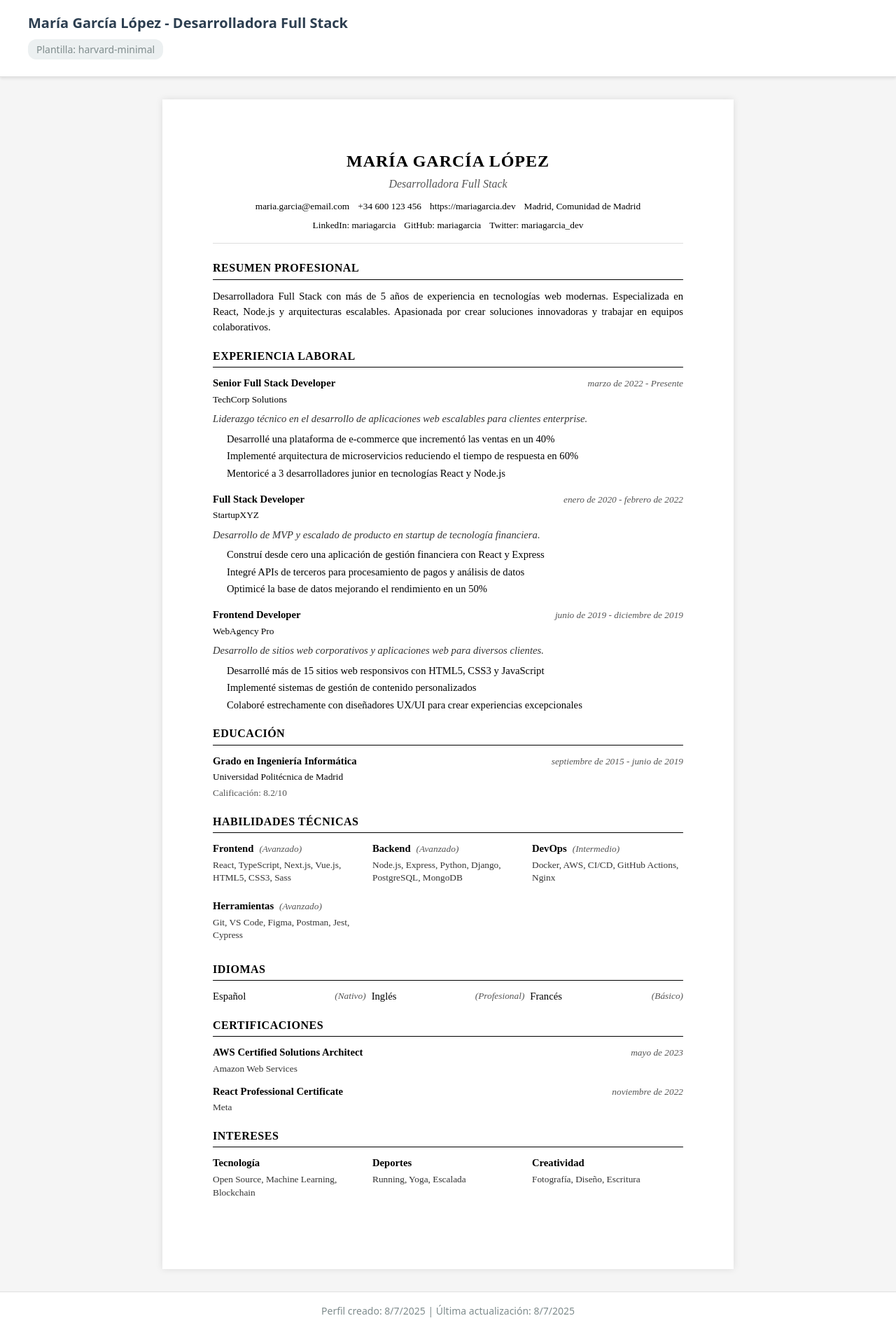
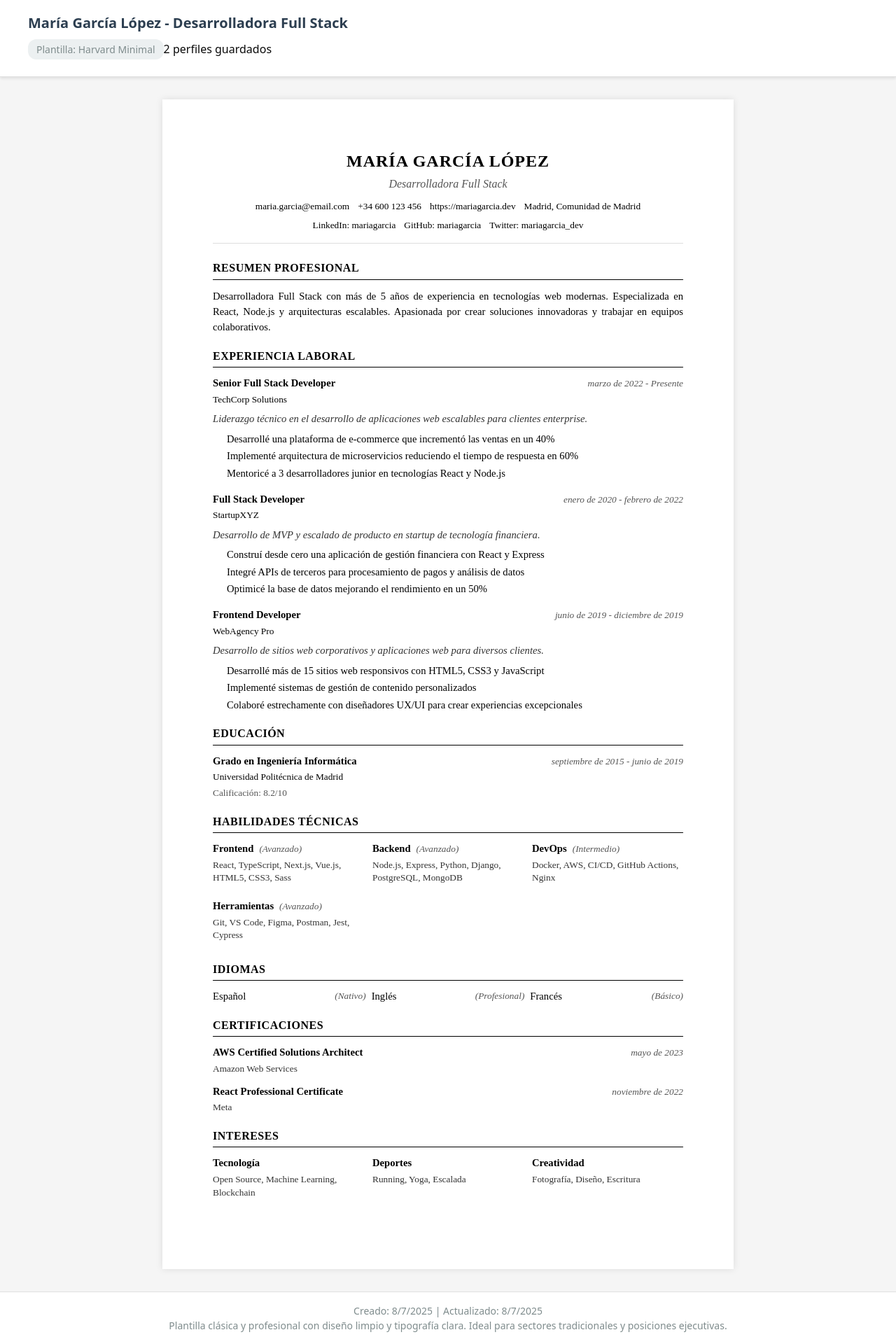
Before and after one commit to rcalaglez/icv-lite, a React (Vite) app: page / in a window 1280 px wide. Shown: the part 106-2026 px from the top of the page at 70% size. Before the commit the page ends 2005 px from the top, so only its background shows below. Built offline with nearby package versions, Linux system fonts and the light colour scheme.

Commit message:
feat: adding profiles linked to cv and template

```diff
--- a/src/App.tsx
+++ b/src/App.tsx
@@ -1,20 +1,25 @@
 import { useEffect } from "react";
 import { useResumeStore } from "./hooks/useResumeStore";
-import { HarvardMinimal } from "./templates/HarvardMinimal";
-
+import { ResumeRenderer } from "./components/ResumeRenderer";
 import "./App.css";
 import { sampleResumeData } from "./data/resumeExample";
+import { getDefaultTemplate, getTemplateById } from "./templates/templates";
 
-export default function App() {
-  const { profiles, getActiveProfile, createProfile, setActiveProfile } =
-    useResumeStore();
+function App() {
+  const {
+    profiles,
+    getActiveProfile,
+    createProfile,
+    setActiveProfile,
+    deleteProfile,
+  } = useResumeStore();
 
-  // Cargar datos de ejemplo al iniciar la aplicación si no hay perfiles
   useEffect(() => {
     if (profiles.length === 0) {
+      const defaultTemplate = getDefaultTemplate();
       const profileId = createProfile(
         "María García López - Desarrolladora Full Stack",
-        "harvard-minimal",
+        defaultTemplate,
         sampleResumeData
       );
       setActiveProfile(profileId);
@@ -34,6 +39,8 @@ export default function App() {
     );
   }
 
+  const templateInfo = getTemplateById(activeProfile.template.id);
+
   return (
     <div className="app-container">
       <header className="app-header">
@@ -43,29 +50,43 @@ export default function App() {
 
           <div className="profile-info">
             <h2 className="profile-name">{activeProfile.name}</h2>
-            <span className="profile-template">
-              Plantilla: {activeProfile.template}
-            </span>
+            <div className="profile-meta">
+              <span className="profile-template">
+                Plantilla: {templateInfo?.name || activeProfile.template.name}
+              </span>
+              <span className="profile-stats">
+                {profiles.length} perfil{profiles.length !== 1 ? "es" : ""}{" "}
+                guardado{profiles.length !== 1 ? "s" : ""}
+              </span>
+            </div>
           </div>
         </div>
       </header>
 
       <main className="app-main">
         <div className="resume-container">
-          {activeProfile.template === "harvard-minimal" && (
-            <HarvardMinimal data={activeProfile.data} />
-          )}
+          <ResumeRenderer
+            data={activeProfile.data}
+            template={activeProfile.template.id}
+          />
         </div>
       </main>
 
       <footer className="app-footer">
-        <p>
-          Perfil creado:{" "}
-          {new Date(activeProfile.createdAt).toLocaleDateString("es-ES")} |
-          Última actualización:{" "}
-          {new Date(activeProfile.updatedAt).toLocaleDateString("es-ES")}
-        </p>
+        <div className="footer-content">
+          <p className="footer-dates">
+            Creado:{" "}
+            {new Date(activeProfile.createdAt).toLocaleDateString("es-ES")} |
+            Actualizado:{" "}
+            {new Date(activeProfile.updatedAt).toLocaleDateString("es-ES")}
+          </p>
+          {templateInfo && (
+            <p className="footer-template-info">{templateInfo.description}</p>
+          )}
+        </div>
       </footer>
     </div>
   );
 }
+
+export default App;
--- /dev/null
+++ b/src/components/ResumeRenderer.tsx
@@ -0,0 +1,36 @@
+import React, { Suspense } from "react";
+import type { ResumeData, TemplateType } from "../types/resume";
+import { HarvardMinimal } from "../templates/HarvardMinimal";
+
+interface ResumeRendererProps {
+  data: ResumeData;
+  template: TemplateType;
+}
+
+const LoadingTemplate: React.FC = () => (
+  <div className="template-loading">
+    <p>Cargando plantilla...</p>
+  </div>
+);
+
+export const ResumeRenderer: React.FC<ResumeRendererProps> = ({
+  data,
+  template,
+}) => {
+  console.log(data, template);
+  const renderTemplate = () => {
+    switch (template) {
+      case "harvard-minimal":
+        return <HarvardMinimal data={data} />;
+      default:
+        return (
+          <div className="template-error">
+            <h3>Plantilla no encontrada</h3>
+            <p>La plantilla "{template}" no está disponible.</p>
+          </div>
+        );
+    }
+  };
+
+  return <Suspense fallback={<LoadingTemplate />}>{renderTemplate()}</Suspense>;
+};
--- a/src/hooks/useResumeStore.ts
+++ b/src/hooks/useResumeStore.ts
@@ -1,6 +1,6 @@
 import { create } from "zustand";
 import { persist } from "zustand/middleware";
-import type { ResumeData, CVProfile } from "../types/resume";
+import type { ResumeData, CVProfile, Template } from "../types/resume";
 
 interface ResumeStore {
   profiles: CVProfile[];
@@ -11,7 +11,7 @@ interface ResumeStore {
   getProfileById: (id: string) => CVProfile | null;
 
   // Actions
-  createProfile: (name: string, template: string, data: ResumeData) => string;
+  createProfile: (name: string, template: Template, data: ResumeData) => string;
   updateProfile: (id: string, updates: Partial<CVProfile>) => void;
   deleteProfile: (id: string) => void;
   setActiveProfile: (id: string | null) => void;
@@ -34,7 +34,7 @@ export const useResumeStore = create<ResumeStore>()(
         return profiles.find((p) => p.id === id) || null;
       },
 
-      createProfile: (name: string, template: string, data: ResumeData) => {
+      createProfile: (name: string, template: Template, data: ResumeData) => {
         const id = crypto.randomUUID();
         const now = new Date().toISOString();
 
--- /dev/null
+++ b/src/templates/templates.tsx
@@ -0,0 +1,34 @@
+import type { Template, TemplateType } from "../types/resume";
+import { HarvardMinimal } from "./HarvardMinimal";
+
+export const availableTemplates: Template[] = [
+  {
+    id: "harvard-minimal",
+    name: "Harvard Minimal",
+    description:
+      "Plantilla clásica y profesional con diseño limpio y tipografía clara. Ideal para sectores tradicionales y posiciones ejecutivas.",
+  },
+];
+
+export const getTemplateById = (id: TemplateType): Template | undefined => {
+  return availableTemplates.find((template) => template.id === id);
+};
+
+export const getTemplateComponent = async (templateId: TemplateType) => {
+  switch (templateId) {
+    case "harvard-minimal":
+      return HarvardMinimal;
+    default:
+      throw new Error(`Template ${templateId} not found`);
+  }
+};
+
+export const isValidTemplate = (
+  templateId: string
+): templateId is TemplateType => {
+  return availableTemplates.some((template) => template.id === templateId);
+};
+
+export const getDefaultTemplate = (): Template => {
+  return availableTemplates[0];
+};
--- a/src/types/resume.ts
+++ b/src/types/resume.ts
@@ -111,7 +111,7 @@ export interface ResumeData {
 export interface CVProfile {
   id: string;
   name: string;
-  template: string;
+  template: Template;
   data: ResumeData;
   createdAt: string;
   updatedAt: string;
```
